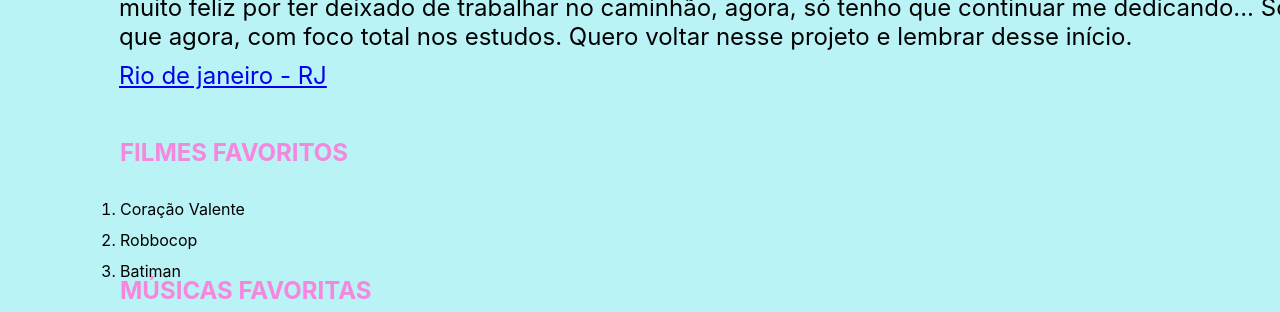
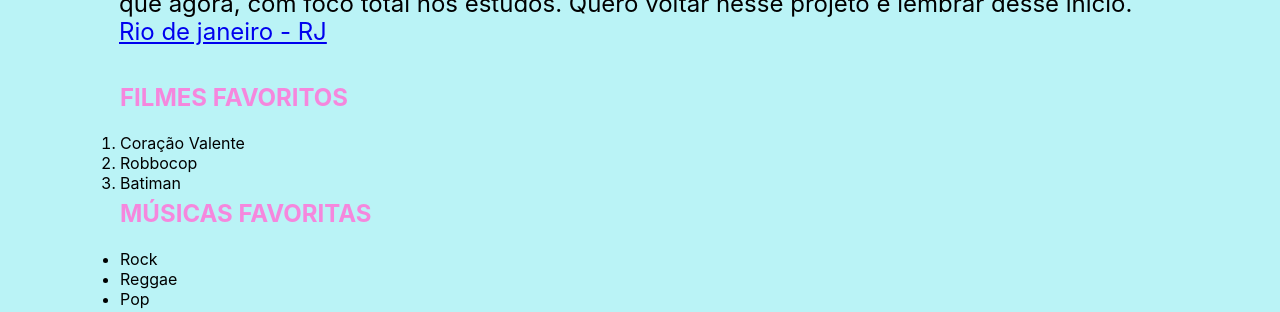
Before and after one commit to Jhoneyrrosa/Desafio-2-VnW, a plain HTML site: page index.html in a window 1280 px wide. Shown: the part 346-658 px from the top of the page. Drawn offline with Linux system fonts and the light colour scheme.

Commit message:
Aplicação do SASS

```diff
--- a/style.css
+++ b/style.css
@@ -2,7 +2,6 @@
   margin: 0;
   padding: 0;
   font-family: Inter;
-  margin-bottom: 11px;
 }
 
 body {
```
Also changed, not shown: 1 other file.
